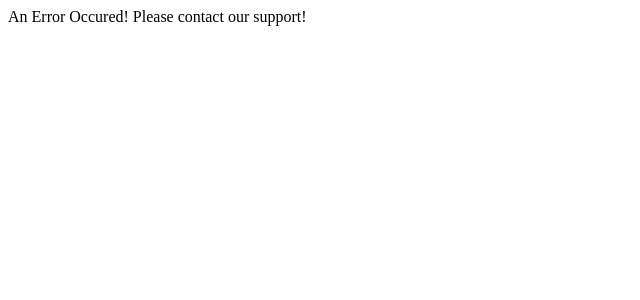
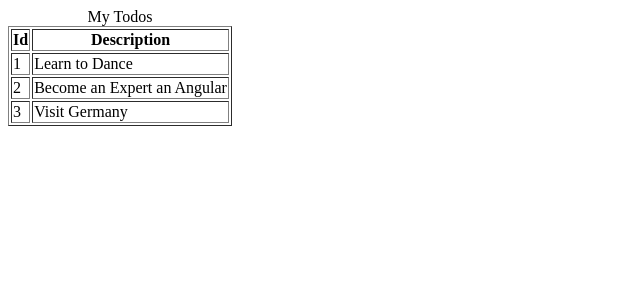
Before and after one commit to somratcste/full-stack-to-do-app, an Angular app in the folder frontend/todo/: page /todos in a window 1280 px wide. Shown: the top 300 px of the page, without its empty margins (0-640 px from the left). Built offline with nearby package versions, Linux system fonts and the light colour scheme.

Commit message:
add list of todos

```diff
--- a/frontend/todo/src/app/app-routing.module.ts
+++ b/frontend/todo/src/app/app-routing.module.ts
@@ -3,11 +3,13 @@ import { Routes, RouterModule } from '@angular/router';
 import {LoginComponent} from './login/login.component';
 import {WelcomeComponent} from './welcome/welcome.component';
 import {ErrorComponent} from './error/error.component';
+import {ListTodosComponent} from './list-todos/list-todos.component';
 
 const routes: Routes = [
   { path: '', component: LoginComponent},
   { path: 'login', component: LoginComponent},
   { path: 'welcome/:name', component: WelcomeComponent},
+  { path: 'todos', component: ListTodosComponent},
   { path: '**', component: ErrorComponent}
 ];
 
--- a/frontend/todo/src/app/app.module.ts
+++ b/frontend/todo/src/app/app.module.ts
@@ -7,13 +7,15 @@ import { WelcomeComponent } from './welcome/welcome.component';
 import { LoginComponent } from './login/login.component';
 import {FormsModule} from '@angular/forms';
 import { ErrorComponent } from './error/error.component';
+import { ListTodosComponent } from './list-todos/list-todos.component';
 
 @NgModule({
   declarations: [
     AppComponent,
     WelcomeComponent,
     LoginComponent,
-    ErrorComponent
+    ErrorComponent,
+    ListTodosComponent
   ],
   imports: [
     BrowserModule,
--- /dev/null
+++ b/frontend/todo/src/app/list-todos/list-todos.component.html
@@ -0,0 +1,15 @@
+<table border="1">
+  <caption>My Todos</caption>
+  <thead>
+    <tr>
+      <th>Id</th>
+      <th>Description</th>
+    </tr>
+  </thead>
+  <tbody>
+    <tr *ngFor="let todo of todos">
+      <td>{{ todo.id }}</td>
+      <td>{{ todo.description }}</td>
+    </tr>
+  </tbody>
+</table>
--- /dev/null
+++ b/frontend/todo/src/app/list-todos/list-todos.component.ts
@@ -0,0 +1,21 @@
+import { Component, OnInit } from '@angular/core';
+
+@Component({
+  selector: 'app-list-todos',
+  templateUrl: './list-todos.component.html',
+  styleUrls: ['./list-todos.component.css']
+})
+export class ListTodosComponent implements OnInit {
+
+  todos = [
+    {id: 1, description: 'Learn to Dance'},
+    {id: 2, description: 'Become an Expert an Angular'},
+    {id: 3, description: 'Visit Germany'},
+  ]
+
+  constructor() { }
+
+  ngOnInit() {
+  }
+
+}
```
Also changed, not shown: frontend/todo/src/app/list-todos/list-todos.component.css (added), 1 other file (tests, documents, lock files or other folders).
